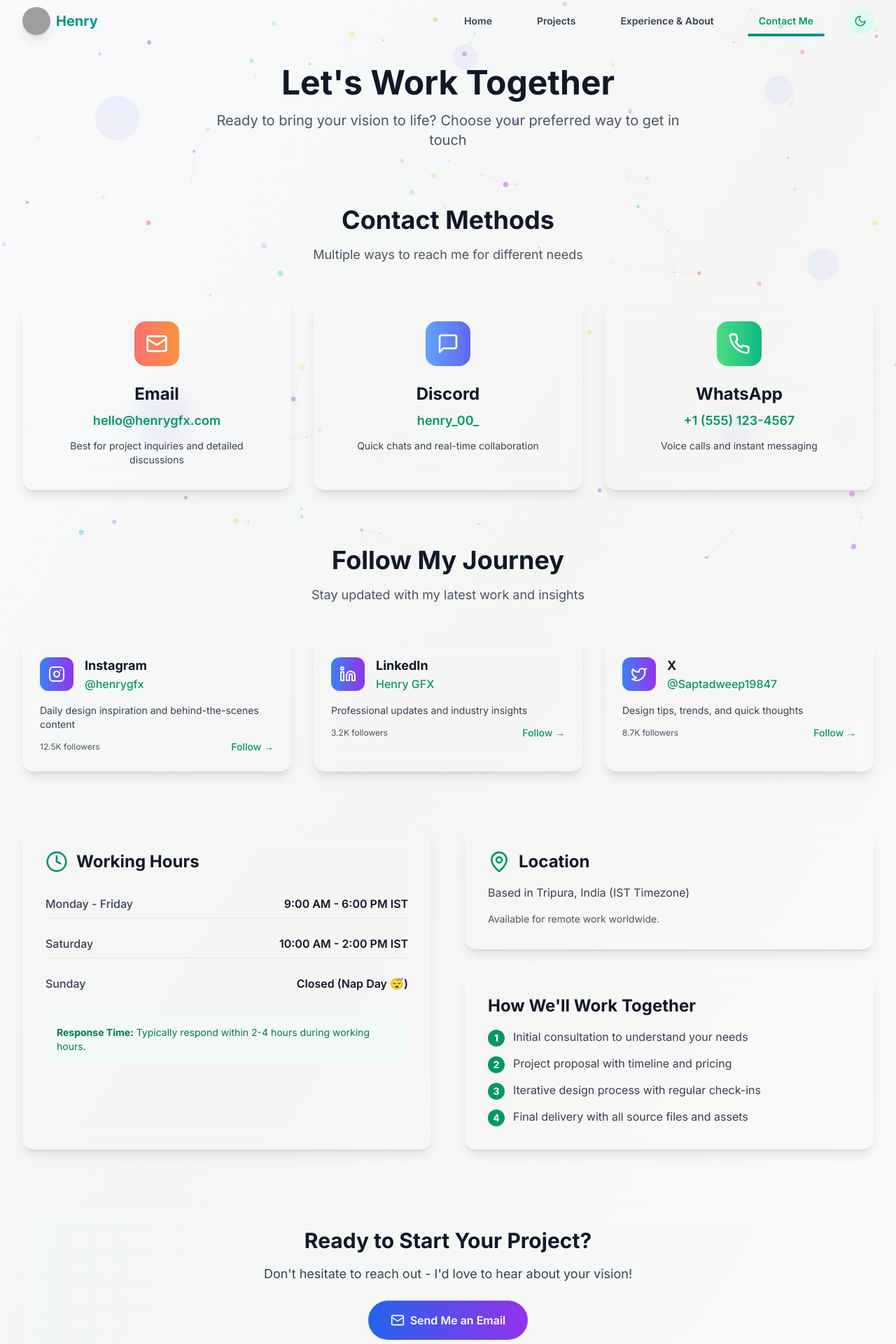
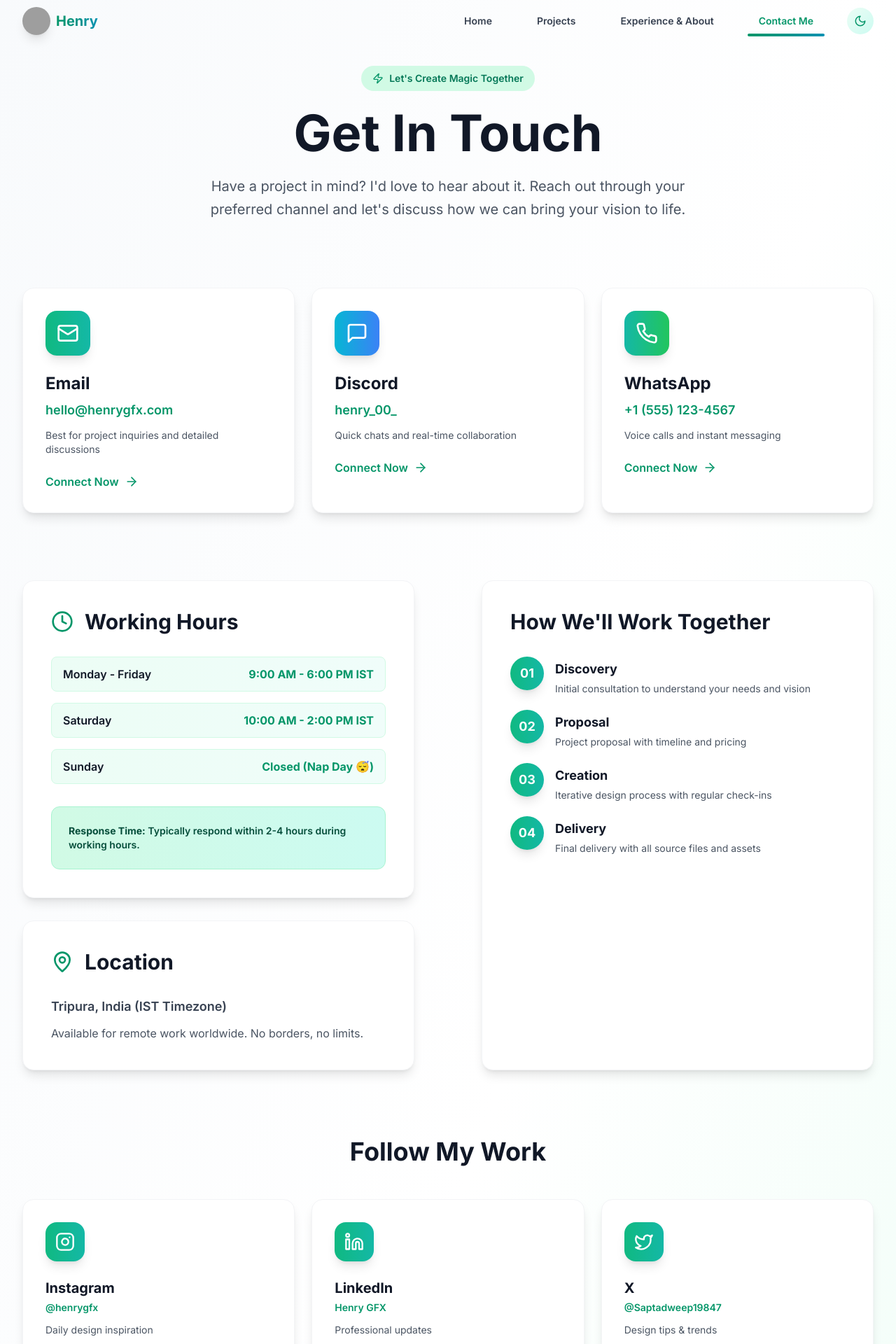
Before and after one commit to AvixWz/portfolio_video, a React (Vite) app: page /contact in a window 1280 px wide. Shown: the part 2-1922 px from the top of the page at 70% size. Built offline with nearby package versions, Linux system fonts and the light colour scheme; grey boxes are pictures that could not be loaded.

Commit message:
Updated Contact.tsx

```diff
--- a/src/contexts/ThemeContext.tsx
+++ b/src/contexts/ThemeContext.tsx
@@ -20,7 +20,7 @@ export const ThemeProvider: React.FC<{ children: React.ReactNode }> = ({ childre
     if (typeof window === 'undefined') return false;
     try {
       const saved = localStorage.getItem('theme');
-      return saved ? saved === 'dark' : window.matchMedia('(prefers-color-scheme: dark)').matches;
+      return saved ? saved === 'dark' : false;
     } catch {
       return false;
     }
--- a/src/pages/Contact.tsx
+++ b/src/pages/Contact.tsx
@@ -1,6 +1,6 @@
 import React, { useEffect } from 'react';
 import { motion } from 'framer-motion';
-import { Mail, MessageSquare, Instagram, Linkedin, Twitter, MapPin, Clock, Phone } from 'lucide-react';
+import { Mail, MessageSquare, Instagram, Linkedin, Twitter, MapPin, Clock, Phone, ArrowRight, Zap } from 'lucide-react';
 import ContactForm from '../components/ContactForm';
 
 const Contact: React.FC = () => {
@@ -15,7 +15,7 @@ const Contact: React.FC = () => {
       value: 'hello@henrygfx.com',
       link: 'mailto:hello@henrygfx.com',
       description: 'Best for project inquiries and detailed discussions',
-      color: 'from-red-400 to-orange-400',
+      color: 'from-emerald-500 to-teal-500',
     },
     {
       icon: MessageSquare,
@@ -23,7 +23,7 @@ const Contact: React.FC = () => {
       value: 'henry_00_',
       link: 'https://discord.com/users/henrygfx',
       description: 'Quick chats and real-time collaboration',
-      color: 'from-blue-400 to-indigo-500',
+      color: 'from-cyan-500 to-blue-500',
     },
     {
       icon: Phone,
@@ -31,7 +31,7 @@ const Contact: React.FC = () => {
       value: '+1 (555) 123-4567',
       link: 'https://wa.me/15551234567',
       description: 'Voice calls and instant messaging',
-      color: 'from-green-400 to-emerald-500',
+      color: 'from-teal-500 to-green-500',
     },
   ];
 
@@ -42,7 +42,7 @@ const Contact: React.FC = () => {
       handle: '@henrygfx',
       link: 'https://instagram.com/henrygfx',
       followers: '12.5K',
-      description: 'Daily design inspiration and behind-the-scenes content',
+      description: 'Daily design inspiration',
     },
     {
       icon: Linkedin,
@@ -50,7 +50,7 @@ const Contact: React.FC = () => {
       handle: 'Henry GFX',
       link: 'https://linkedin.com/in/henrygfx',
       followers: '3.2K',
-      description: 'Professional updates and industry insights',
+      description: 'Professional updates',
     },
     {
       icon: Twitter,
@@ -58,7 +58,7 @@ const Contact: React.FC = () => {
       handle: '@Saptadweep19847',
       link: 'https://x.com/Saptadweep19847',
       followers: '8.7K',
-      description: 'Design tips, trends, and quick thoughts',
+      description: 'Design tips & trends',
     },
   ];
 
@@ -68,168 +68,183 @@ const Contact: React.FC = () => {
     { day: 'Sunday', hours: 'Closed (Nap Day 😴)' },
   ];
 
+  const containerVariants = {
+    hidden: { opacity: 0 },
+    visible: {
+      opacity: 1,
+      transition: {
+        staggerChildren: 0.1,
+        delayChildren: 0.2,
+      },
+    },
+  };
+
+  const itemVariants = {
+    hidden: { opacity: 0, y: 20 },
+    visible: {
+      opacity: 1,
+      y: 0,
+      transition: { duration: 0.6, type: 'spring', stiffness: 100 },
+    },
+  };
+
   return (
-    <div className="pt-24 pb-20">
+    <div className="pt-24 pb-20 bg-gradient-to-br from-slate-50 via-white to-emerald-50">
       <div className="container mx-auto px-4 sm:px-6 lg:px-8">
-        {/* Header */}
         <motion.div
-          initial={{ opacity: 0, y: 30 }}
+          initial={{ opacity: 0, y: 40 }}
           animate={{ opacity: 1, y: 0 }}
-          className="text-center mb-20"
+          transition={{ duration: 0.8 }}
+          className="text-center mb-24"
         >
-          <h1 className="text-5xl font-bold text-gray-900 dark:text-white mb-4">
-            Let's Work Together
-          </h1>
-          <p className="text-xl text-gray-600 dark:text-gray-300 max-w-2xl mx-auto">
-            Ready to bring your vision to life? Choose your preferred way to get in touch
-          </p>
+          <motion.div
+            initial={{ scale: 0.8, opacity: 0 }}
+            animate={{ scale: 1, opacity: 1 }}
+            transition={{ duration: 0.6, delay: 0.2 }}
+            className="inline-flex items-center gap-2 px-4 py-2 bg-emerald-100 rounded-full mb-6"
+          >
+            <Zap size={16} className="text-emerald-600" />
+            <span className="text-sm font-semibold text-emerald-700">Let's Create Magic Together</span>
           </motion.div>
 
-        {/* Contact Methods */}
-        <section className="mb-20">
-          <motion.div
-            initial={{ opacity: 0, y: 30 }}
-            whileInView={{ opacity: 1, y: 0 }}
-            transition={{ duration: 0.8 }}
-            viewport={{ once: true }}
-            className="text-center mb-12"
+          <h1 className="text-6xl sm:text-7xl font-bold text-gray-900 mb-6 leading-tight">
+            <motion.span
+              initial={{ opacity: 0, y: 20 }}
+              animate={{ opacity: 1, y: 0 }}
+              transition={{ duration: 0.8, delay: 0.3 }}
+              className="inline-block"
             >
-            <h2 className="text-4xl font-bold text-gray-900 dark:text-white mb-4">
-              Contact Methods
-            </h2>
-            <p className="text-lg text-gray-600 dark:text-gray-300">
-              Multiple ways to reach me for different needs
-            </p>
+              Get In Touch
+            </motion.span>
+          </h1>
+
+          <motion.p
+            initial={{ opacity: 0, y: 20 }}
+            animate={{ opacity: 1, y: 0 }}
+            transition={{ duration: 0.8, delay: 0.4 }}
+            className="text-xl text-gray-600 max-w-3xl mx-auto leading-relaxed"
+          >
+            Have a project in mind? I'd love to hear about it. Reach out through your preferred channel and let's discuss how we can bring your vision to life.
+          </motion.p>
         </motion.div>
 
-          <div className="grid lg:grid-cols-3 gap-8">
+        <motion.div
+          variants={containerVariants}
+          initial="hidden"
+          whileInView="visible"
+          viewport={{ once: true }}
+          className="grid md:grid-cols-3 gap-6 mb-24"
+        >
           {contactMethods.map((method, index) => (
             <motion.a
               key={method.title}
               href={method.link}
               target="_blank"
               rel="noopener noreferrer"
-                initial={{ opacity: 0, y: 50 }}
-                whileInView={{ opacity: 1, y: 0 }}
-                transition={{ duration: 0.8, delay: index * 0.2 }}
-                viewport={{ once: true }}
-                whileHover={{ y: -8, scale: 1.03 }}
-                className="group block p-8 bg-white/5 dark:bg-gray-900/20 backdrop-blur-md rounded-2xl shadow-lg border border-white/10 dark:border-gray-700/20 hover:shadow-xl hover:scale-1.05 transition-all duration-300"
+              variants={itemVariants}
+              whileHover={{ y: -8, boxShadow: '0 20px 40px rgba(0,0,0,0.1)' }}
+              className="group relative bg-white rounded-2xl p-8 shadow-lg hover:shadow-2xl transition-all duration-500 border border-gray-100 overflow-hidden"
             >
-                <div
-                  className={`w-16 h-16 bg-gradient-to-r ${method.color} rounded-2xl flex items-center justify-center mx-auto mb-6 group-hover:scale-110 transition-transform duration-300`}
+              <div className="absolute inset-0 bg-gradient-to-r opacity-0 group-hover:opacity-5 transition-opacity duration-500" style={{ backgroundImage: `linear-gradient(to right, rgb(16 185 129), rgb(20 184 166))` }} />
+
+              <div className="relative z-10">
+                <motion.div
+                  className={`w-16 h-16 bg-gradient-to-r ${method.color} rounded-2xl flex items-center justify-center mb-6 group-hover:scale-110 group-hover:rotate-6 transition-all duration-500 shadow-lg`}
+                  whileHover={{ rotate: 12 }}
                 >
                   <method.icon className="text-white" size={32} />
-                </div>
-                <h3 className="text-2xl font-bold text-gray-900 dark:text-white mb-2 text-center">
+                </motion.div>
+
+                <h3 className="text-2xl font-bold text-gray-900 mb-2">
                   {method.title}
                 </h3>
-                <p className="text-lg text-emerald-600 dark:text-emerald-400 font-semibold text-center mb-3">
+
+                <p className="text-lg font-semibold text-emerald-600 mb-3">
                   {method.value}
                 </p>
-                <p className="text-gray-700 dark:text-gray-300 text-center text-sm">
+
+                <p className="text-gray-600 text-sm mb-6">
                   {method.description}
                 </p>
-              </motion.a>
-            ))}
+
+                <div className="flex items-center text-emerald-600 font-semibold group-hover:translate-x-2 transition-transform duration-300">
+                  <span>Connect Now</span>
+                  <ArrowRight size={20} className="ml-2" />
                 </div>
-        </section>
-
-        {/* Social Media */}
-        <section className="mb-20">
-          <motion.div
-            initial={{ opacity: 0, y: 30 }}
-            whileInView={{ opacity: 1, y: 0 }}
-            transition={{ duration: 0.8 }}
-            viewport={{ once: true }}
-            className="text-center mb-12"
-          >
-            <h2 className="text-4xl font-bold text-gray-900 dark:text-white mb-4">
-              Follow My Journey
-            </h2>
-            <p className="text-lg text-gray-600 dark:text-gray-300">
-              Stay updated with my latest work and insights
-            </p>
-          </motion.div>
-
-          <div className="grid md:grid-cols-3 gap-8">
-            {socialLinks.map((social, index) => (
-              <motion.a
-                key={social.name}
-                href={social.link}
-                target="_blank"
-                rel="noopener noreferrer"
-                initial={{ opacity: 0, scale: 0.8 }}
-                whileInView={{ opacity: 1, scale: 1 }}
-                transition={{ duration: 0.8, delay: index * 0.1 }}
-                viewport={{ once: true }}
-                whileHover={{ scale: 1.05 }}
-                className="group p-6 bg-white/5 dark:bg-gray-900/20 backdrop-blur-md rounded-2xl shadow-lg border border-white/10 dark:border-gray-700/20 hover:shadow-xl transition-all duration-300"
-              >
-                <div className="flex items-center mb-4">
-                  <div className="w-12 h-12 bg-gradient-to-r from-blue-500 to-purple-600 rounded-xl flex items-center justify-center mr-4">
-                    <social.icon className="text-white" size={24} />
-                  </div>
-                  <div>
-                    <h3 className="text-lg font-bold text-gray-900 dark:text-white">
-                      {social.name}
-                    </h3>
-                    <p className="text-emerald-600 dark:text-emerald-400 font-medium">
-                      {social.handle}
-                    </p>
-                  </div>
-                </div>
-                <p className="text-gray-700 dark:text-gray-300 text-sm mb-3">
-                  {social.description}
-                </p>
-                <div className="flex items-center justify-between">
-                  <span className="text-xs text-gray-600 dark:text-gray-400">
-                    {social.followers} followers
-                  </span>
-                  <span className="text-emerald-600 dark:text-emerald-400 text-sm font-medium group-hover:underline">
-                    Follow →
-                  </span>
               </div>
             </motion.a>
           ))}
-          </div>
-        </section>
+        </motion.div>
 
-        {/* Working Hours & Location */}
-        <div className="grid lg:grid-cols-2 gap-12 mb-20">
+        <div className="grid lg:grid-cols-2 gap-24 mb-24">
           <motion.div
             initial={{ opacity: 0, x: -50 }}
             whileInView={{ opacity: 1, x: 0 }}
             transition={{ duration: 0.8 }}
             viewport={{ once: true }}
-            className="bg-white/5 dark:bg-gray-900/20 backdrop-blur-md rounded-2xl p-8 shadow-lg border border-white/10 dark:border-gray-700/20"
+            className="space-y-8"
           >
-            <div className="flex items-center mb-6">
-              <Clock className="text-emerald-600 dark:text-emerald-400 mr-3" size={32} />
-              <h3 className="text-2xl font-bold text-gray-900 dark:text-white">
+            <div className="bg-white rounded-2xl p-10 shadow-lg border border-gray-100">
+              <div className="flex items-center mb-8">
+                <Clock className="text-emerald-600 mr-4" size={32} />
+                <h3 className="text-3xl font-bold text-gray-900">
                   Working Hours
                 </h3>
               </div>
+
               <div className="space-y-4">
-              {workingHours.map((schedule) => (
-                <div
+                {workingHours.map((schedule, idx) => (
+                  <motion.div
                     key={schedule.day}
-                  className="flex justify-between items-center py-2 border-b border-gray-300/30 dark:border-gray-700 last:border-b-0"
+                    initial={{ opacity: 0, x: -20 }}
+                    whileInView={{ opacity: 1, x: 0 }}
+                    transition={{ duration: 0.5, delay: idx * 0.1 }}
+                    viewport={{ once: true }}
+                    className="flex justify-between items-center py-3 px-4 bg-gradient-to-r from-emerald-50 to-teal-50 rounded-lg border border-emerald-100"
                   >
-                  <span className="text-gray-700 dark:text-gray-300 font-medium">
+                    <span className="font-semibold text-gray-900">
                       {schedule.day}
                     </span>
-                  <span className="text-gray-900 dark:text-white font-semibold">
+                    <span className="text-emerald-600 font-bold">
                       {schedule.hours}
                     </span>
-                </div>
+                  </motion.div>
                 ))}
               </div>
-            <div className="mt-6 p-4 bg-emerald-50/30 dark:bg-emerald-900/20 rounded-xl">
-              <p className="text-sm text-emerald-700 dark:text-emerald-300">
-                <strong>Response Time:</strong> Typically respond within 2-4 hours during working hours.
+
+              <motion.div
+                initial={{ opacity: 0, y: 20 }}
+                whileInView={{ opacity: 1, y: 0 }}
+                transition={{ duration: 0.6, delay: 0.3 }}
+                viewport={{ once: true }}
+                className="mt-8 p-6 bg-gradient-to-r from-emerald-100 to-teal-100 rounded-xl border border-emerald-200"
+              >
+                <p className="text-sm text-emerald-900 font-semibold">
+                  <span className="font-bold">Response Time:</span> Typically respond within 2-4 hours during working hours.
                 </p>
+              </motion.div>
             </div>
+
+            <motion.div
+              initial={{ opacity: 0, x: -50 }}
+              whileInView={{ opacity: 1, x: 0 }}
+              transition={{ duration: 0.8, delay: 0.2 }}
+              viewport={{ once: true }}
+              className="bg-white rounded-2xl p-10 shadow-lg border border-gray-100"
+            >
+              <div className="flex items-center mb-8">
+                <MapPin className="text-emerald-600 mr-4" size={32} />
+                <h3 className="text-3xl font-bold text-gray-900">
+                  Location
+                </h3>
+              </div>
+              <p className="text-lg text-gray-700 mb-3 font-semibold">
+                Tripura, India (IST Timezone)
+              </p>
+              <p className="text-gray-600">
+                Available for remote work worldwide. No borders, no limits.
+              </p>
+            </motion.div>
           </motion.div>
 
           <motion.div
@@ -237,72 +252,122 @@ const Contact: React.FC = () => {
             whileInView={{ opacity: 1, x: 0 }}
             transition={{ duration: 0.8 }}
             viewport={{ once: true }}
-            className="space-y-8"
+            className="bg-white rounded-2xl p-10 shadow-lg border border-gray-100"
           >
-            {/* Location */}
-            <div className="bg-white/5 dark:bg-gray-900/20 backdrop-blur-md rounded-2xl p-8 shadow-lg border border-white/10 dark:border-gray-700/20">
-              <div className="flex items-center mb-4">
-                <MapPin className="text-emerald-600 dark:text-emerald-400 mr-3" size={32} />
-                <h3 className="text-2xl font-bold text-gray-900 dark:text-white">
-                  Location
+            <h3 className="text-3xl font-bold text-gray-900 mb-8">
+              How We'll Work Together
             </h3>
+
+            <div className="space-y-5">
+              {[
+                { step: '01', title: 'Discovery', desc: 'Initial consultation to understand your needs and vision' },
+                { step: '02', title: 'Proposal', desc: 'Project proposal with timeline and pricing' },
+                { step: '03', title: 'Creation', desc: 'Iterative design process with regular check-ins' },
+                { step: '04', title: 'Delivery', desc: 'Final delivery with all source files and assets' },
+              ].map((item, index) => (
+                <motion.div
+                  key={item.step}
+                  initial={{ opacity: 0, y: 10 }}
+                  whileInView={{ opacity: 1, y: 0 }}
+                  transition={{ duration: 0.5, delay: index * 0.1 }}
+                  viewport={{ once: true }}
+                  className="flex gap-4 items-start group"
+                >
+                  <div className="flex-shrink-0 w-12 h-12 bg-gradient-to-r from-emerald-500 to-teal-500 rounded-full flex items-center justify-center text-white font-bold text-lg shadow-lg group-hover:scale-110 transition-transform duration-300">
+                    {item.step}
                   </div>
-              <p className="text-gray-700 dark:text-gray-300 mb-4">
-                Based in Tripura, India (IST Timezone)
-              </p>
-              <p className="text-sm text-gray-600 dark:text-gray-400">
-                Available for remote work worldwide.
+                  <div className="flex-1 pt-1">
+                    <h4 className="font-bold text-gray-900 text-lg mb-1">
+                      {item.title}
+                    </h4>
+                    <p className="text-gray-600 text-sm">
+                      {item.desc}
                     </p>
                   </div>
-
-            {/* Project Process */}
-            <div className="bg-white/5 dark:bg-gray-900/20 backdrop-blur-md rounded-2xl p-8 shadow-lg border border-white/10 dark:border-gray-700/20">
-              <h3 className="text-2xl font-bold text-gray-900 dark:text-white mb-4">
-                How We'll Work Together
-              </h3>
-              <div className="space-y-3">
-                {[
-                  'Initial consultation to understand your needs',
-                  'Project proposal with timeline and pricing',
-                  'Iterative design process with regular check-ins',
-                  'Final delivery with all source files and assets',
-                ].map((step, index) => (
-                  <div key={step} className="flex items-start">
-                    <div className="w-6 h-6 bg-emerald-600 dark:bg-emerald-400 text-white rounded-full flex items-center justify-center text-sm font-bold mr-3 mt-0.5">
-                      {index + 1}
-                    </div>
-                    <span className="text-gray-700 dark:text-gray-300">
-                      {step}
-                    </span>
-                  </div>
+                </motion.div>
               ))}
-              </div>
             </div>
           </motion.div>
         </div>
 
-        {/* CTA */}
         <motion.div
           initial={{ opacity: 0, y: 40 }}
           whileInView={{ opacity: 1, y: 0 }}
           transition={{ duration: 0.8 }}
           viewport={{ once: true }}
-          className="text-center mt-20 p-8 bg-gradient-to-r from-emerald-50/20 to-teal-50/20 dark:from-gray-800/20 dark:to-gray-900/20 rounded-2xl backdrop-blur-md"
+          className="mb-24"
         >
-          <h2 className="text-3xl font-bold text-gray-900 dark:text-white mb-4">
-            Ready to Start Your Project?
+          <h2 className="text-4xl font-bold text-gray-900 mb-12 text-center">
+            Follow My Work
           </h2>
-          <p className="text-lg text-gray-700 dark:text-gray-300 mb-6">
-            Don't hesitate to reach out - I'd love to hear about your vision!
+
+          <motion.div
+            variants={containerVariants}
+            initial="hidden"
+            whileInView="visible"
+            viewport={{ once: true }}
+            className="grid md:grid-cols-3 gap-6"
+          >
+            {socialLinks.map((social) => (
+              <motion.a
+                key={social.name}
+                href={social.link}
+                target="_blank"
+                rel="noopener noreferrer"
+                variants={itemVariants}
+                whileHover={{ y: -5 }}
+                className="group bg-white rounded-2xl p-8 shadow-lg hover:shadow-xl transition-all duration-300 border border-gray-100"
+              >
+                <div className="w-14 h-14 bg-gradient-to-r from-emerald-500 to-teal-500 rounded-2xl flex items-center justify-center mb-6 group-hover:scale-110 transition-transform duration-300 shadow-lg">
+                  <social.icon className="text-white" size={28} />
+                </div>
+
+                <h3 className="text-xl font-bold text-gray-900 mb-1">
+                  {social.name}
+                </h3>
+                <p className="text-emerald-600 font-semibold text-sm mb-3">
+                  {social.handle}
+                </p>
+                <p className="text-gray-600 text-sm mb-4">
+                  {social.description}
+                </p>
+                <div className="flex justify-between items-center">
+                  <span className="text-xs text-gray-500 font-semibold">
+                    {social.followers} followers
+                  </span>
+                  <span className="text-emerald-600 font-bold text-sm group-hover:translate-x-1 transition-transform duration-300">
+                    →
+                  </span>
+                </div>
+              </motion.a>
+            ))}
+          </motion.div>
+        </motion.div>
+
+        <ContactForm />
+
+        <motion.div
+          initial={{ opacity: 0, y: 40 }}
+          whileInView={{ opacity: 1, y: 0 }}
+          transition={{ duration: 0.8 }}
+          viewport={{ once: true }}
+          className="text-center mt-20 p-12 bg-gradient-to-r from-emerald-600 to-teal-600 rounded-2xl shadow-2xl"
+        >
+          <h2 className="text-4xl font-bold text-white mb-4">
+            Ready to Get Started?
+          </h2>
+          <p className="text-lg text-emerald-50 mb-8 max-w-2xl mx-auto">
+            Don't let your project wait. Reach out today and let's create something extraordinary together!
           </p>
           <motion.a
             href="mailto:hello@henrygfx.com"
-            whileHover={{ scale: 1.05, boxShadow: '0 0 20px rgba(72,187,120,0.4)' }}
+            whileHover={{ scale: 1.05 }}
             whileTap={{ scale: 0.95 }}
-            className="inline-flex items-center px-8 py-4 bg-gradient-to-r from-blue-600 to-purple-600 text-white font-semibold rounded-full hover:shadow-lg transition-all duration-300"
+            className="inline-flex items-center gap-2 px-10 py-4 bg-white text-emerald-600 font-bold rounded-full hover:shadow-2xl transition-all duration-300"
           >
-            <Mail className="mr-2" size={20} />
+            <Mail size={20} />
             Send Me an Email
+            <ArrowRight size={20} />
           </motion.a>
         </motion.div>
       </div>
```
Also changed, not shown: src/components/ContactForm.tsx (+25 -25 lines). Lines whose indentation alone changed are shown as unchanged.
